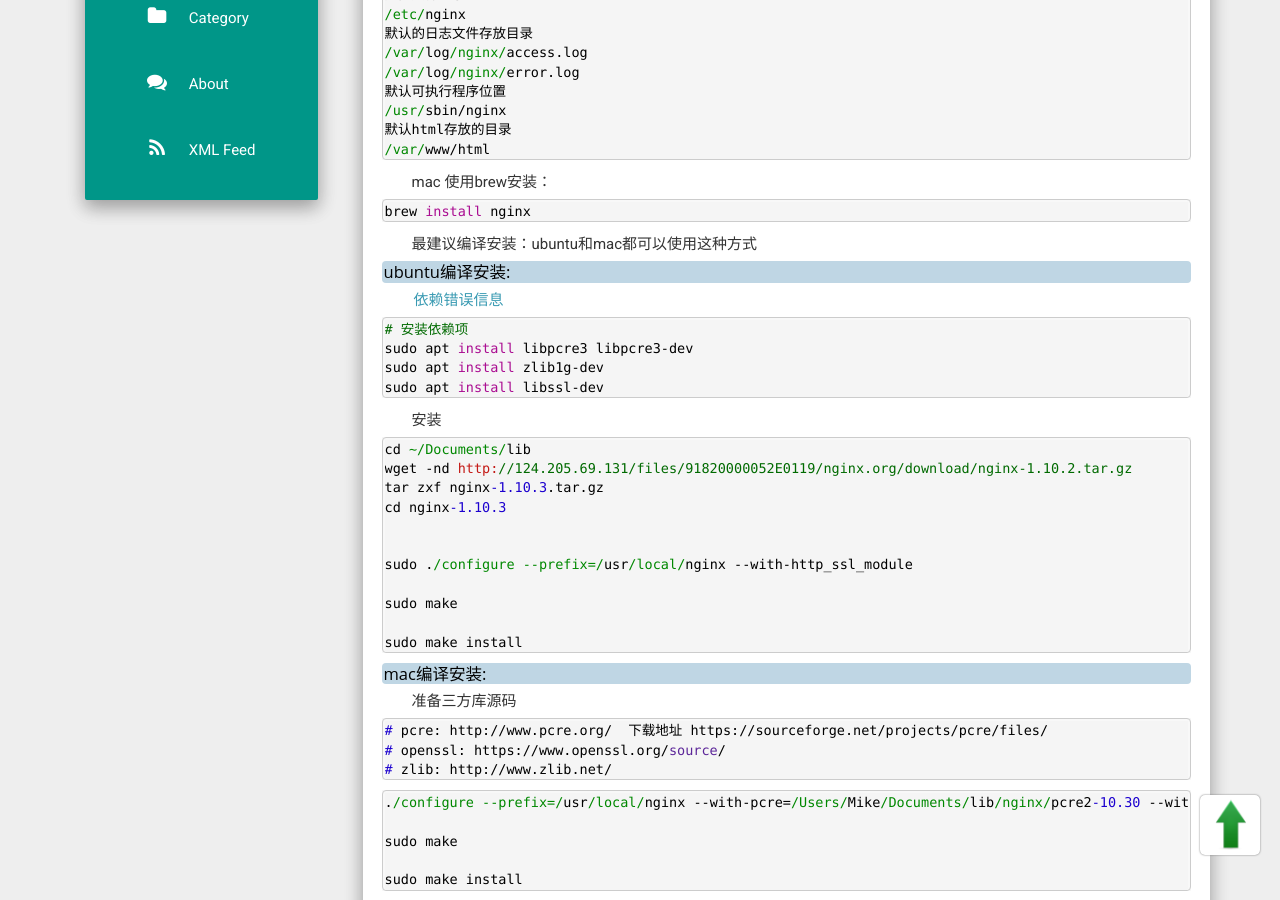
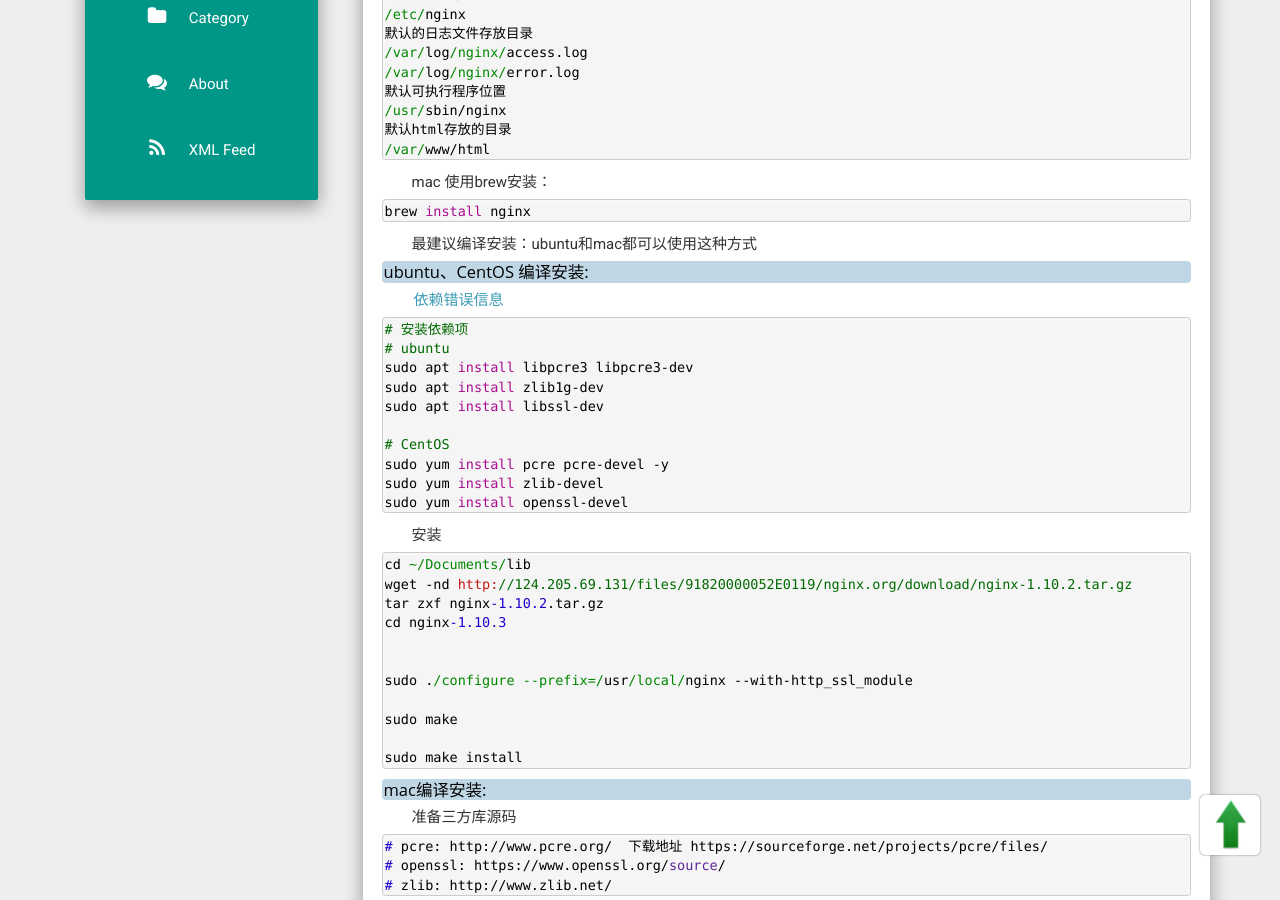
Before and after one commit to iampythoner/iampythoner.github.io, a Jekyll site: the page built from _misc/nginx_config.md, in a window 1280 px wide and 900 px high, scrolled down 396 px. Built offline with Jekyll 4.4.1, drawn with Linux system fonts in a browser that asks for light colours; nearby versions of some CDN libraries; comment, search, counter and statistics services are not loaded.

Commit message:
no message

````diff
--- a/_misc/nginx_config.md
+++ b/_misc/nginx_config.md
@@ -37,22 +37,28 @@ brew install nginx
 
 最建议编译安装：ubuntu和mac都可以使用这种方式<br>
 
-##### ubuntu编译安装:
+##### ubuntu、CentOS 编译安装:
 
 <a href="/misc/nginx_error" target='blank'>依赖错误信息</a>
 
 ```
 # 安装依赖项
+# ubuntu
 sudo apt install libpcre3 libpcre3-dev
 sudo apt install zlib1g-dev
 sudo apt install libssl-dev
+
+# CentOS
+sudo yum install pcre pcre-devel -y
+sudo yum install zlib-devel
+sudo yum install openssl-devel
 ```
 安装
 
 ```
 cd ~/Documents/lib
 wget -nd http://124.205.69.131/files/91820000052E0119/nginx.org/download/nginx-1.10.2.tar.gz
-tar zxf nginx-1.10.3.tar.gz
+tar zxf nginx-1.10.2.tar.gz
 cd nginx-1.10.3
 
 
````
